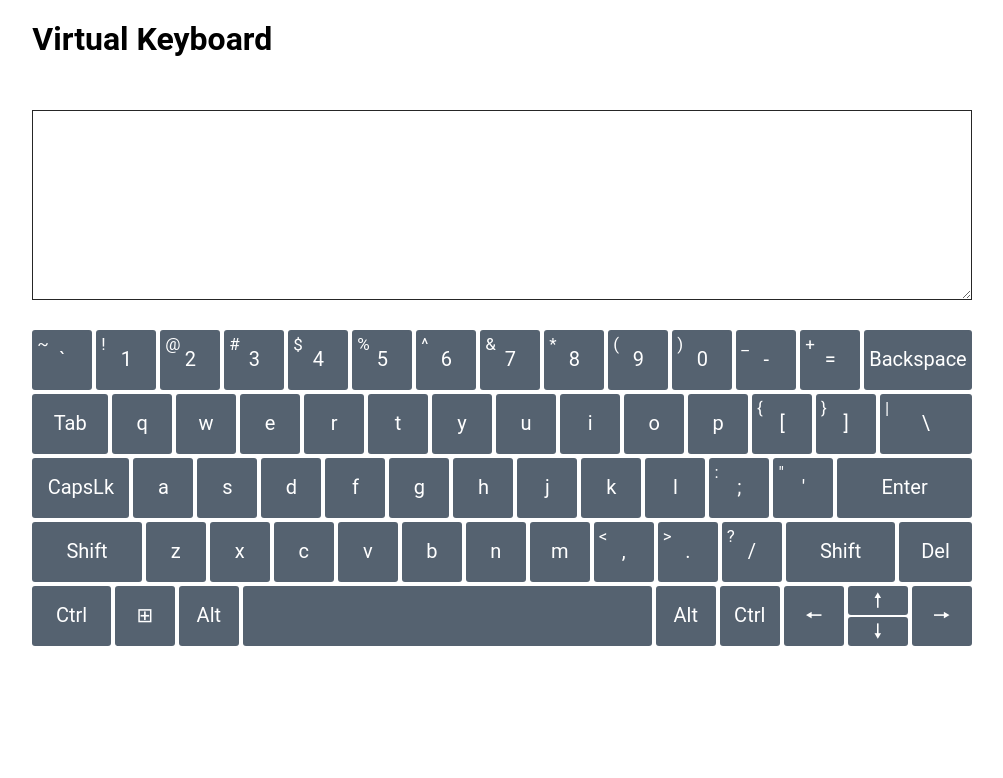
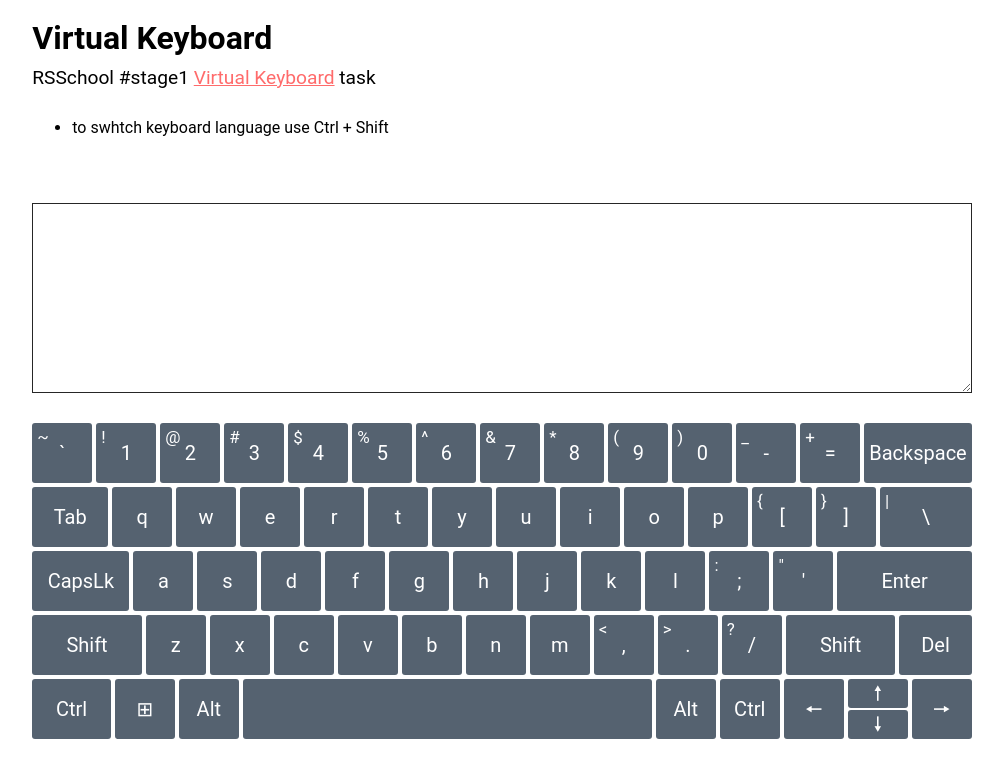
Before and after one commit to yygthb/virtual-keyboard, a website built with webpack: page index.html in a window 1280 px wide. Shown: the whole page, without its empty margins (138-1141 px from the left). Built offline with nearby package versions, Linux system fonts and the light colour scheme.

Commit message:
feat: keyboard text info

```diff
--- a/src/assets/scripts/app.js
+++ b/src/assets/scripts/app.js
@@ -1,31 +1,20 @@
 import { KeyBoard } from './components/KeyBoard';
 import createElement from './utils/createElement';
 import { langLayouts, keyboardKit } from './layout';
+import { kbIntro } from './components/Intro';
+import { textarea } from './components/Textarea';
 
 const body = document.querySelector('body');
 
-// app
-const $title = createElement({
-  tagName: 'h1',
-  classNames: 'title',
-  child: 'Virtual Keyboard',
-});
-const $textArea = createElement({
-  tagName: 'textarea',
-  classNames: 'textarea',
-  attributes: [
-    ['cols', 50],
-    ['rows', 10],
-    ['name', 'textarea'],
-  ],
-});
-
+// app info and textarea
+const $info = kbIntro();
+const $textArea = textarea();
 // init keyboard
 const kb = new KeyBoard(langLayouts, keyboardKit).init();
 
 const app = createElement({
   attributes: [['id', 'app']],
-  child: [$title, $textArea, kb.container],
+  child: [$info, $textArea, kb.container],
 });
 
 body.prepend(app);
--- /dev/null
+++ b/src/assets/scripts/components/Intro.js
@@ -0,0 +1,49 @@
+import createElement from '../utils/createElement';
+
+const infoArr = ['to swhtch keyboard language use Ctrl + Shift'];
+
+export const kbIntro = () => {
+  const $title = createElement({
+    tagName: 'h1',
+    classNames: 'title',
+    child: 'Virtual Keyboard',
+  });
+
+  const $aboutLink = createElement({
+    tagName: 'a',
+    classNames: 'about-link',
+    child: 'Virtual Keyboard',
+    attributes: [
+      [
+        'href',
+        'https://github.com/rolling-scopes-school/tasks/blob/master/tasks/virtual-keyboard/virtual-keyboard-en.md',
+      ],
+      ['target', '_blank'],
+    ],
+  });
+  const $about = createElement({
+    tagName: 'p',
+    classNames: 'about',
+    child: ['RSSchool #stage1 ', $aboutLink, ' task'],
+  });
+
+  const $rules = createElement({
+    tagName: 'ul',
+    classNames: 'info-items',
+    child: infoArr.map((info) => {
+      const infoListItem = createElement({
+        tagName: 'li',
+        classNames: 'info-item',
+        child: info,
+      });
+      return infoListItem;
+    }),
+  });
+
+  const container = createElement({
+    classNames: 'intro',
+    child: [$title, $about, $rules],
+  });
+
+  return container;
+};
--- /dev/null
+++ b/src/assets/scripts/components/Textarea.js
@@ -0,0 +1,15 @@
+import createElement from '../utils/createElement';
+
+export const textarea = () => {
+  const node = createElement({
+    tagName: 'textarea',
+    classNames: 'textarea',
+    attributes: [
+      ['cols', 50],
+      ['rows', 10],
+      ['name', 'textarea'],
+    ],
+  });
+
+  return node;
+};
--- a/src/assets/scss/base/_all.scss
+++ b/src/assets/scss/base/_all.scss
@@ -1,2 +1,3 @@
 @import "normalize";
+@import "colors";
 @import "base";
--- a/src/assets/scss/base/_base.scss
+++ b/src/assets/scss/base/_base.scss
@@ -22,3 +22,17 @@ body {
 button {
   border: none;
 }
+
+a {
+  cursor: pointer;
+  color: $color-secondary;
+
+  &:hover {
+    color: darken($color-secondary, 20%);
+  }
+}
+
+h1,
+p {
+  margin: 0;
+}
--- /dev/null
+++ b/src/assets/scss/base/_colors.scss
@@ -0,0 +1,2 @@
+$color-primary: #556270;
+$color-secondary: #ff6b6b;
--- a/src/assets/scss/components/_all.scss
+++ b/src/assets/scss/components/_all.scss
@@ -1,3 +1,4 @@
+@import "intro";
 @import "textarea";
 @import "key";
 @import "keyboard";
--- /dev/null
+++ b/src/assets/scss/components/_intro.scss
@@ -0,0 +1,17 @@
+.intro {
+  margin: 20px 0;
+
+  .title {
+    margin-bottom: 10px;
+  }
+
+  .about {
+    margin-bottom: 30px;
+    font-size: 1.2em;
+  }
+
+  .info {
+    margin-bottom: 5px;
+    font-size: 0.9em;
+  }
+}
--- a/src/assets/scss/components/_key.scss
+++ b/src/assets/scss/components/_key.scss
@@ -1,6 +1,3 @@
-$color-primary: #556270;
-$color-secondary: #ff6b6b;
-
 @mixin key-code-primary {
   position: static;
   font-size: 1em;
```
